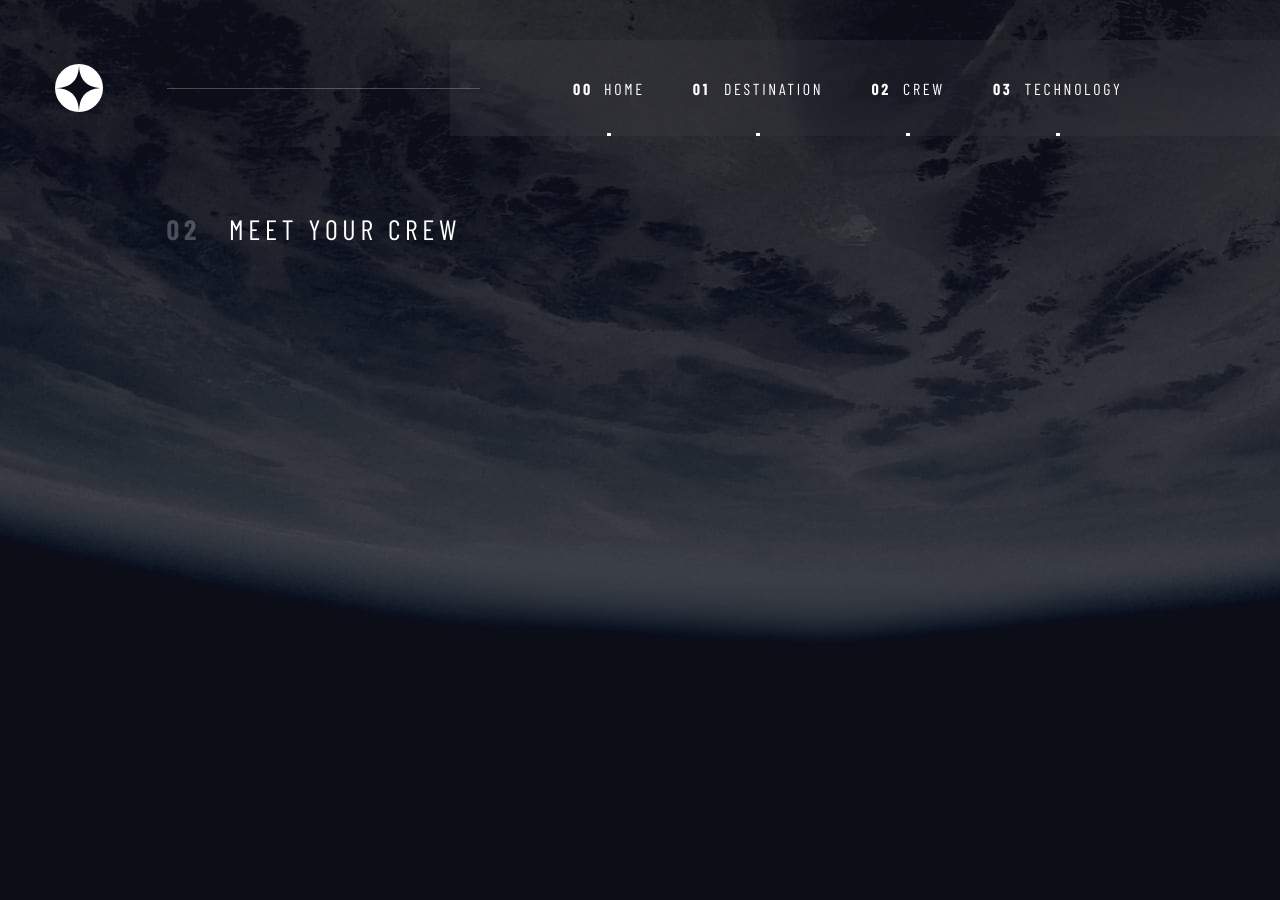
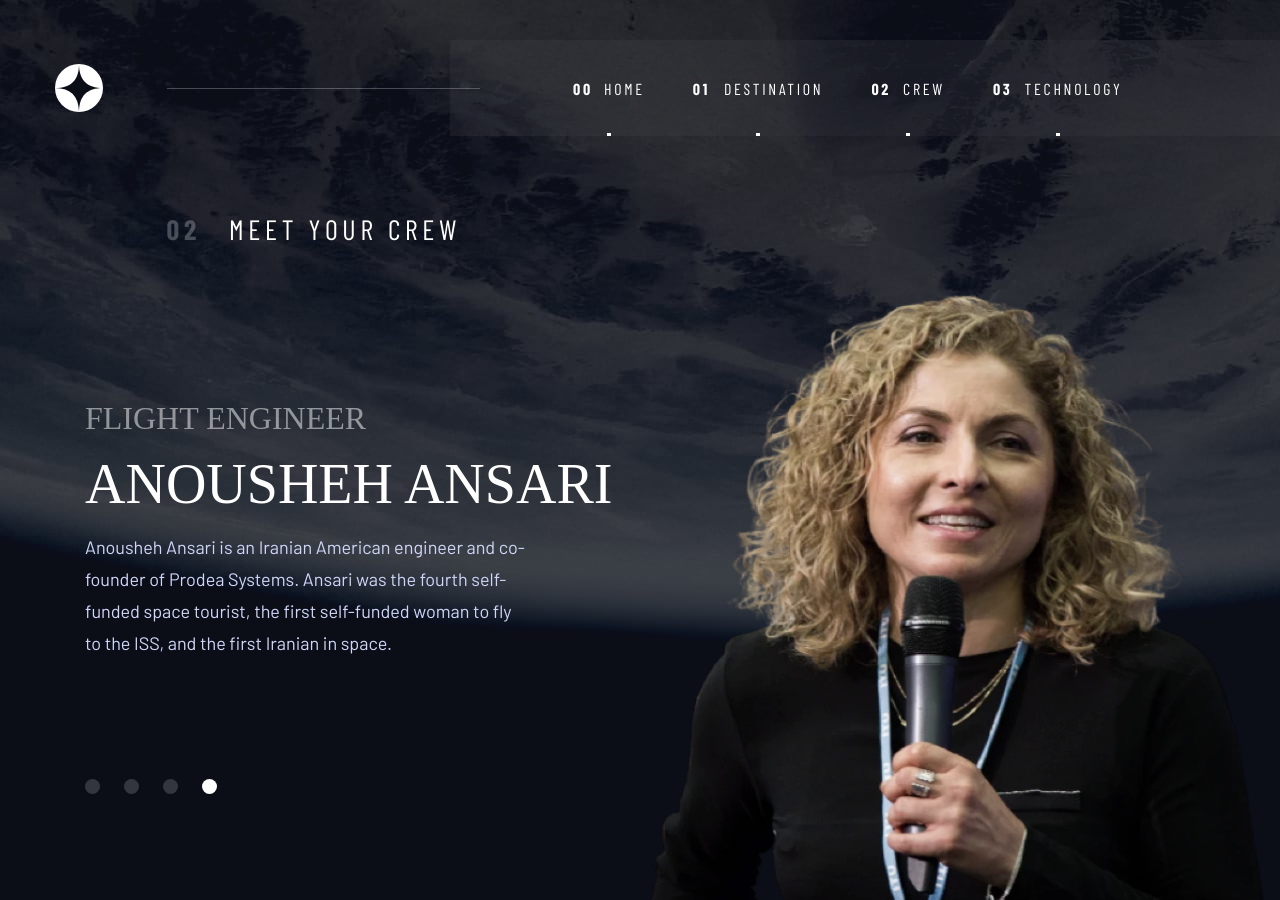
Before and after one commit to TakumaKira/space-tourism-website, a Next.js app: page /crew/AnoushehAnsari in a window 1280 px wide. Built offline with nearby package versions, Linux system fonts and the light colour scheme; a web font is replaced by a local one.

Commit message:
[dev] Build crew page for desktop

```diff
--- a/components/Header.tsx
+++ b/components/Header.tsx
@@ -55,7 +55,6 @@ const Header: NextPage<Props> = ({num, text, className}) => {
     </Container>
   )
 }
-
 export default Header
 
 export const PositionedHeader = styled(Header)<{num: string, text: string}>`
--- a/components/Layout.tsx
+++ b/components/Layout.tsx
@@ -52,6 +52,10 @@ export const Background = styled.div<{path: string}>`
   background-position: center;
 `;
 
+const Main = styled.main`
+  height: 100%;
+`
+
 interface Props {
   children: JSX.Element,
 }
@@ -62,7 +66,7 @@ const Layout: NextPage<Props> = ({children}) => {
   return (
     <Background path={path}>
       <Navigation />
-      <main>{children}</main>
+      <Main>{children}</Main>
     </Background>
   );
 }
--- a/pages/api/crewData.ts
+++ b/pages/api/crewData.ts
@@ -11,8 +11,8 @@ export type CrewData = {
 const DouglasHurley: CrewData = {
   name: 'Douglas Hurley',
   images: {
-    png: './assets/crew/image-douglas-hurley.png',
-    webp: './assets/crew/image-douglas-hurley.webp'
+    png: '/crew/image-douglas-hurley.png',
+    webp: '/crew/image-douglas-hurley.webp'
   },
   role: 'Commander',
   bio: 'Douglas Gerald Hurley is an American engineer, former Marine Corps pilot and former NASA astronaut. He launched into space for the third time as commander of Crew Dragon Demo-2.'
@@ -21,8 +21,8 @@ const DouglasHurley: CrewData = {
 const MarkShuttleworth: CrewData = {
   name: 'Mark Shuttleworth',
   images: {
-    png: './assets/crew/image-mark-shuttleworth.png',
-    webp: './assets/crew/image-mark-shuttleworth.webp'
+    png: '/crew/image-mark-shuttleworth.png',
+    webp: '/crew/image-mark-shuttleworth.webp'
   },
   role: 'Mission Specialist',
   bio: 'Mark Richard Shuttleworth is the founder and CEO of Canonical, the company behind the Linux-based Ubuntu operating system. Shuttleworth became the first South African to travel to space as a space tourist.'
@@ -31,8 +31,8 @@ const MarkShuttleworth: CrewData = {
 const VictorGlover: CrewData = {
   name: 'Victor Glover',
   images: {
-    png: './assets/crew/image-victor-glover.png',
-    webp: './assets/crew/image-victor-glover.webp'
+    png: '/crew/image-victor-glover.png',
+    webp: '/crew/image-victor-glover.webp'
   },
   role: 'Pilot',
   bio: 'Pilot on the first operational flight of the SpaceX Crew Dragon to the International Space Station. Glover is a commander in the U.S. Navy where he pilots an F/A-18.He was a crew member of Expedition 64, and served as a station systems flight engineer.'
@@ -41,8 +41,8 @@ const VictorGlover: CrewData = {
 const AnoushehAnsari: CrewData = {
   name: 'Anousheh Ansari',
   images: {
-    png: './assets/crew/image-anousheh-ansari.png',
-    webp: './assets/crew/image-anousheh-ansari.webp'
+    png: '/crew/image-anousheh-ansari.png',
+    webp: '/crew/image-anousheh-ansari.webp'
   },
   role: 'Flight Engineer',
   bio: 'Anousheh Ansari is an Iranian American engineer and co-founder of Prodea Systems. Ansari was the fourth self-funded space tourist, the first self-funded woman to fly to the ISS, and the first Iranian in space.'
--- a/pages/api/technologyData.ts
+++ b/pages/api/technologyData.ts
@@ -10,8 +10,8 @@ export type TechnologyData = {
 const launchVehicle: TechnologyData = {
   name: 'Launch vehicle',
   images: {
-    portrait: './assets/technology/image-launch-vehicle-portrait.jpg',
-    landscape: './assets/technology/image-launch-vehicle-landscape.jpg'
+    portrait: '/technology/image-launch-vehicle-portrait.jpg',
+    landscape: '/technology/image-launch-vehicle-landscape.jpg'
   },
   description: `A launch vehicle or carrier rocket is a rocket-propelled vehicle used to carry a payload from Earth's surface to space, usually to Earth orbit or beyond. Our WEB-X carrier rocket is the most powerful in operation. Standing 150 metres tall, it's quite an awe-inspiring sight on the launch pad!`
 }
@@ -19,8 +19,8 @@ const launchVehicle: TechnologyData = {
 const spaceport: TechnologyData = {
   name: 'Spaceport',
   images: {
-    portrait: './assets/technology/image-spaceport-portrait.jpg',
-    landscape: './assets/technology/image-spaceport-landscape.jpg'
+    portrait: '/technology/image-spaceport-portrait.jpg',
+    landscape: '/technology/image-spaceport-landscape.jpg'
   },
   description: 'A spaceport or cosmodrome is a site for launching (or receiving) spacecraft, by analogy to the seaport for ships or airport for aircraft. Based in the famous Cape Canaveral, our spaceport is ideally situated to take advantage of the Earth’s rotation for launch.'
 }
@@ -28,8 +28,8 @@ const spaceport: TechnologyData = {
 const spaceCapsule: TechnologyData = {
   name: 'Space capsule',
   images: {
-    portrait: './assets/technology/image-space-capsule-portrait.jpg',
-    landscape: './assets/technology/image-space-capsule-landscape.jpg'
+    portrait: '/technology/image-space-capsule-portrait.jpg',
+    landscape: '/technology/image-space-capsule-landscape.jpg'
   },
   description: `A space capsule is an often-crewed spacecraft that uses a blunt-body reentry capsule to reenter the Earth's atmosphere without wings. Our capsule is where you'll spend your time during the flight. It includes a space gym, cinema, and plenty of other activities to keep you entertained.`
 }
--- a/pages/crew/[name].tsx
+++ b/pages/crew/[name].tsx
@@ -1,4 +1,8 @@
 import type { NextPage } from 'next';
+import Image from 'next/image';
+import Link from 'next/link';
+import { useRouter } from 'next/router';
+import styled from 'styled-components';
 import { PositionedHeader } from '../../components/Header';
 import config from '../../config.json';
 import { CrewData } from '../api/crewData';
@@ -11,6 +15,212 @@ const {
   },
 } = config;
 
+const Contents = styled.div`
+  display: flex;
+  @media (max-width: ${tabletToMobile - 1}px) {
+  }
+  @media (min-width: ${tabletToMobile}px) and (max-width: ${desktopToTablet - 1}px) {
+  }
+  @media (min-width: ${desktopToTablet}px) {
+    height: 100%;
+  }
+`
+
+const TextAndTab = styled.div`
+  @media (max-width: ${tabletToMobile - 1}px) {
+  }
+  @media (min-width: ${tabletToMobile}px) and (max-width: ${desktopToTablet - 1}px) {
+  }
+  @media (min-width: ${desktopToTablet}px) {
+    margin-top: 264px;
+    margin-left: calc(165px - (1440px - 100%)/2);
+  }
+`
+
+const TextBox = styled.div`
+  @media (max-width: ${tabletToMobile - 1}px) {
+  }
+  @media (min-width: ${tabletToMobile}px) and (max-width: ${desktopToTablet - 1}px) {
+  }
+  @media (min-width: ${desktopToTablet}px) {
+  }
+`
+const Role = styled.h2`
+  font-weight: normal;
+  text-transform: uppercase;
+  margin-block-start: 0;
+  margin-block-end: 0;
+  opacity: 0.5;
+  @media (max-width: ${tabletToMobile - 1}px) {
+  }
+  @media (min-width: ${tabletToMobile}px) and (max-width: ${desktopToTablet - 1}px) {
+  }
+  @media (min-width: ${desktopToTablet}px) {
+    font-size: 32px;
+  }
+`
+const Name = styled.h1`
+  font-weight: normal;
+  text-transform: uppercase;
+  white-space: nowrap;
+  margin-block-start: 0;
+  margin-block-end: 0;
+  @media (max-width: ${tabletToMobile - 1}px) {
+  }
+  @media (min-width: ${tabletToMobile}px) and (max-width: ${desktopToTablet - 1}px) {
+  }
+  @media (min-width: ${desktopToTablet}px) {
+    margin-top: 15px;
+    font-size: 56px;
+    line-height: 64px;
+  }
+`
+const Bio = styled.p`
+  font-family: Barlow;
+  font-weight: normal;
+  margin-block-start: 0;
+  margin-block-end: 0;
+  color: #D0D6F9;
+  @media (max-width: ${tabletToMobile - 1}px) {
+  }
+  @media (min-width: ${tabletToMobile}px) and (max-width: ${desktopToTablet - 1}px) {
+  }
+  @media (min-width: ${desktopToTablet}px) {
+    margin-top: 15px;
+    width: 444px;
+    font-size: 18px;
+    line-height: 32px;
+    /* or 178% */
+  }
+`
+
+const TabBox = styled.ul`
+  display: flex;
+  @media (max-width: ${tabletToMobile - 1}px) {
+  }
+  @media (min-width: ${tabletToMobile}px) and (max-width: ${desktopToTablet - 1}px) {
+  }
+  @media (min-width: ${desktopToTablet}px) {
+    margin-top: 120px;
+    & > *:not(:first-child) {
+      margin-left: 24px;
+    }
+  }
+`
+const Tab = styled.li<{selected: boolean}>`
+  @media (max-width: ${tabletToMobile - 1}px) {
+  }
+  @media (min-width: ${tabletToMobile}px) and (max-width: ${desktopToTablet - 1}px) {
+  }
+  @media (min-width: ${desktopToTablet}px) {
+  }
+`
+const A = styled.a<{selected: boolean}>`
+  position: relative;
+  display: block;
+  width: 15px;
+  height: 15px;
+  &::before {
+    position: absolute;
+    content: '';
+    width: 100%;
+    height: 100%;
+    border-radius: 50%;
+    background: #FFFFFF;
+    opacity: ${({selected}) => selected ? '1' : '0.17'};
+  }
+  @media (max-width: ${tabletToMobile - 1}px) {
+  }
+  @media (min-width: ${tabletToMobile}px) and (max-width: ${desktopToTablet - 1}px) {
+  }
+  @media (min-width: ${desktopToTablet}px) {
+  }
+`
+
+const CrewImage = styled.div<{crewName: string}>`
+  position: relative;
+  flex-shrink: 0;
+  @media (max-width: ${tabletToMobile - 1}px) {
+  }
+  @media (min-width: ${tabletToMobile}px) and (max-width: ${desktopToTablet - 1}px) {
+  }
+  @media (min-width: ${desktopToTablet}px) {
+    align-self: flex-end;
+    margin-left: ${({crewName}) => {
+      switch (crewName) {
+        case 'DouglasHurley':
+          return '81.43px'
+        case 'MarkShuttleworth':
+          return '20.5px'
+        case 'VictorGlover':
+          return '134px'
+        case 'AnoushehAnsari':
+          return '37.5px'
+        default:
+          throw new Error(`Width of crewName "${crewName}" is not defined`)
+      }
+    }};
+    margin-right: ${({crewName}) => {
+      switch (crewName) {
+        case 'DouglasHurley':
+          return 'calc(137px - (1440px - 100%)/2)'
+        case 'MarkShuttleworth':
+          return 'calc(186.56px - (1440px - 100%)/2)'
+        case 'VictorGlover':
+          return 'calc(142.61px - (1440px - 100%)/2)'
+        case 'AnoushehAnsari':
+          return 'calc(89.43px - (1440px - 100%)/2)'
+        default:
+          throw new Error(`Width of crewName "${crewName}" is not defined`)
+      }
+    }};
+    width: ${({crewName}) => {
+      switch (crewName) {
+        case 'DouglasHurley':
+          return '568.07px'
+        case 'MarkShuttleworth':
+          return '453.44px'
+        case 'VictorGlover':
+          return '554.39px'
+        case 'AnoushehAnsari':
+          return '615.57px'
+        default:
+          throw new Error(`Width of crewName "${crewName}" is not defined`)
+      }
+    }};
+    height: ${({crewName}) => {
+      switch (crewName) {
+        case 'DouglasHurley':
+          return '712px'
+        case 'MarkShuttleworth':
+          return '654px'
+        case 'VictorGlover':
+          return '681px'
+        case 'AnoushehAnsari':
+          return '607px'
+        default:
+          throw new Error(`Height of crewName "${crewName}" is not defined`)
+      }
+    }};
+  }
+`
+
+interface TabItemProps {
+  crewName: string,
+}
+const TabItem: NextPage<TabItemProps> = ({crewName}) => {
+  const router = useRouter()
+  const { name } = router.query
+
+  return (
+    <Tab selected={name === crewName}>
+      <Link href={`/crew/${crewName}`} passHref>
+        <A selected={name === crewName}/>
+      </Link>
+    </Tab>
+  )
+}
+
 export const CREW_HEADER_NUM = '02'
 export const CREW_HEADER_TEXT = 'MEET YOUR CREW'
 
@@ -18,9 +228,34 @@ interface Props {
   crew: CrewData,
 }
 const Crew: NextPage<Props> = ({ crew }) => {
+  const router = useRouter()
+  const { name } = router.query
+
   return (
     <>
       <PositionedHeader num={CREW_HEADER_NUM} text={CREW_HEADER_TEXT} />
+      <Contents>
+        <TextAndTab>
+          <TextBox>
+            <Role>{crew.role}</Role>
+            <Name>{crew.name}</Name>
+            <Bio>{crew.bio}</Bio>
+          </TextBox>
+          <TabBox>
+            <TabItem crewName="DouglasHurley" />
+            <TabItem crewName="MarkShuttleworth" />
+            <TabItem crewName="VictorGlover" />
+            <TabItem crewName="AnoushehAnsari" />
+          </TabBox>
+        </TextAndTab>
+        <CrewImage crewName={name as string}>
+          <Image
+            src={crew.images.webp}
+            alt={crew.name}
+            layout="fill"
+          />
+        </CrewImage>
+      </Contents>
     </>
   )
 }
--- a/pages/destination/[name].tsx
+++ b/pages/destination/[name].tsx
@@ -259,7 +259,11 @@ const Destination: NextPage<Props> = ({ destination }) => {
       <PositionedHeader num={DESTINATION_HEADER_NUM} text={DESTINATION_HEADER_TEXT} />
       <Contents>
         <Planet>
-          <Image src={destination.images.png} alt={destination.name} layout="fill" />
+          <Image
+            src={destination.images.webp}
+            alt={destination.name}
+            layout="fill"
+          />
         </Planet>
         <TextBox>
           <TabBox>
```
